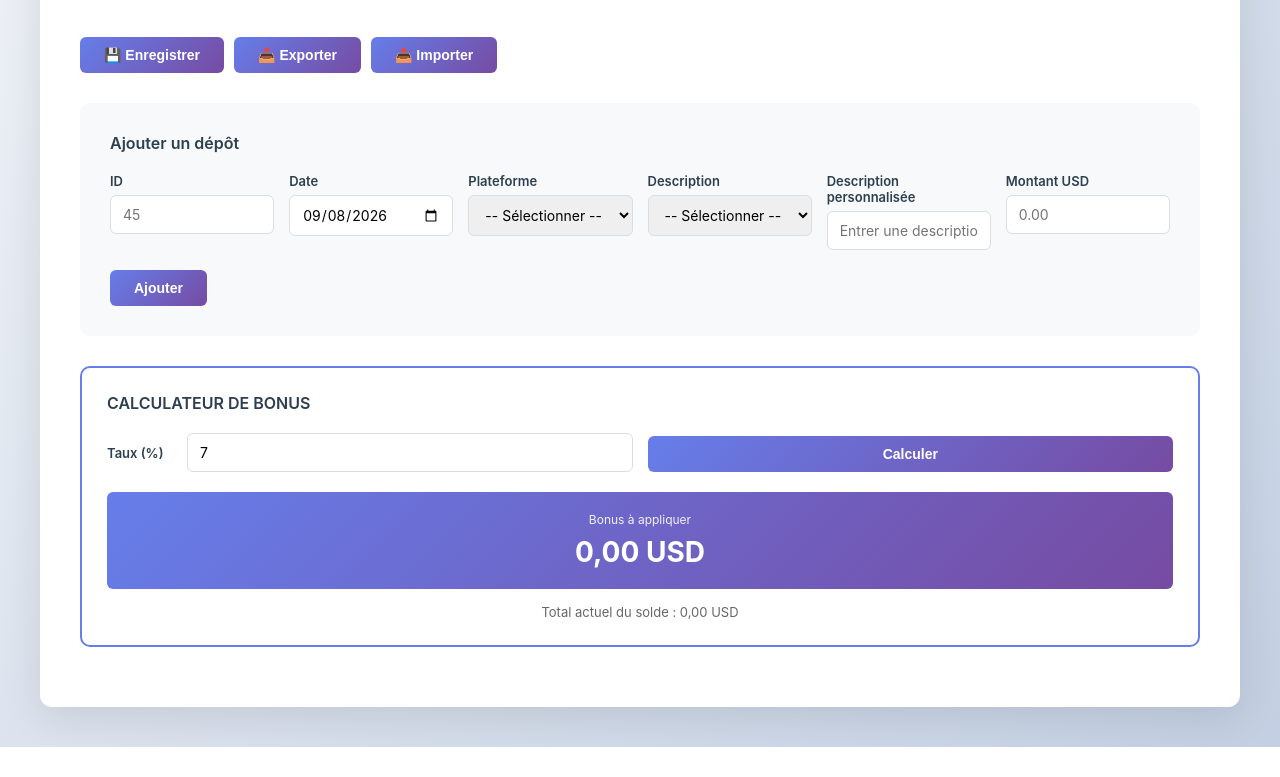
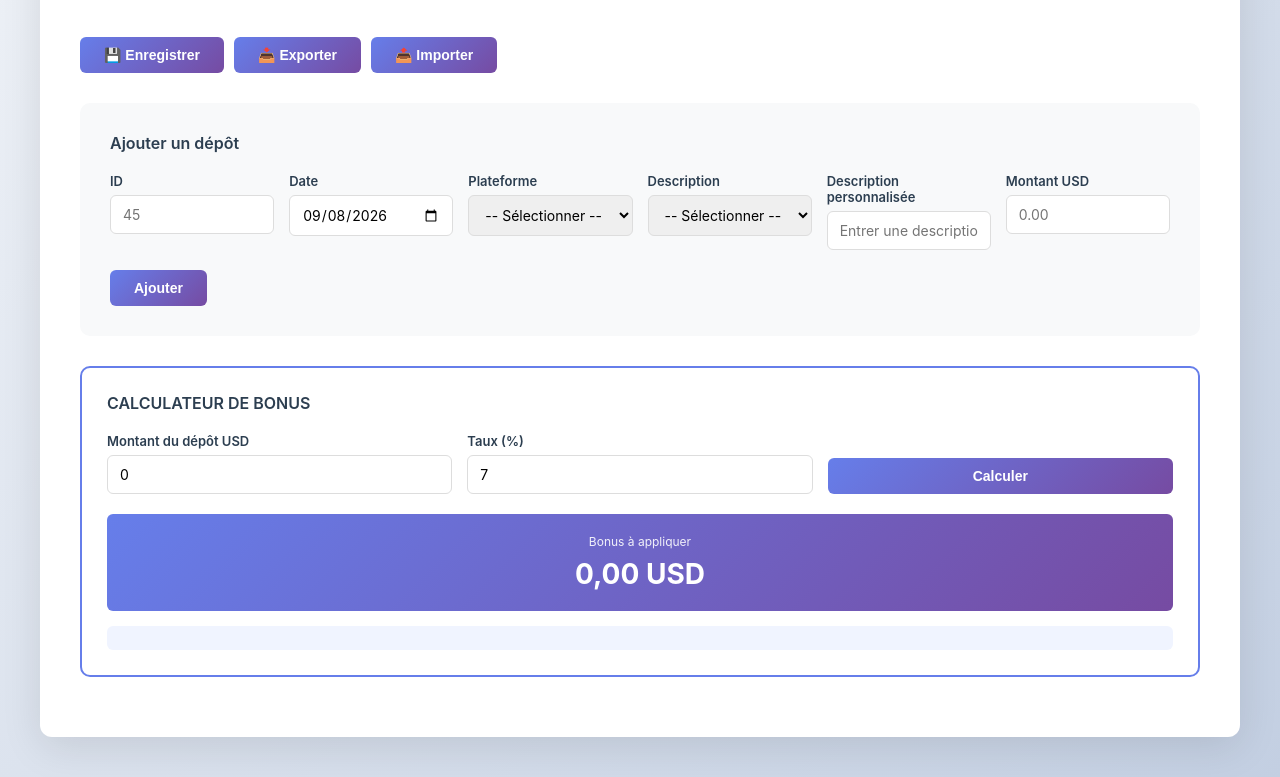
Before and after one commit to Steven2026-02/depot-tracker-html, a plain HTML site: page index.html in a window 1280 px wide. Shown: the part 483-1260 px from the top of the page. Before the commit the page ends 1230 px from the top, so only its background shows below. Drawn offline with Linux system fonts and the light colour scheme.

Commit message:
Ajouter champ montant dépôt direct dans calculateur bonus avec affichage du calcul

```diff
--- a/index.html
+++ b/index.html
@@ -249,30 +249,26 @@
 
         .bonus-controls {
             display: grid;
-            grid-template-columns: repeat(auto-fit, minmax(140px, 1fr));
+            grid-template-columns: repeat(auto-fit, minmax(180px, 1fr));
             gap: 15px;
             margin-bottom: 20px;
             align-items: flex-end;
         }
 
         .bonus-controls .form-group {
-            flex-direction: row;
-            align-items: center;
-            gap: 10px;
+            flex-direction: column;
         }
 
         .bonus-controls label {
-            min-width: 70px;
-            margin-bottom: 0;
+            margin-bottom: 6px;
         }
 
         .bonus-controls input {
-            flex: 1;
+            padding: 10px 12px;
         }
 
         .bonus-controls .btn {
-            padding: 10px 20px;
-            margin: 0;
+            padding: 10px 24px;
         }
 
         .bonus-result {
@@ -295,10 +291,14 @@
             font-weight: 700;
         }
 
-        .bonus-total {
+        .bonus-calculation {
+            background: #f0f4ff;
+            padding: 12px;
+            border-radius: 6px;
+            font-size: 12px;
+            color: #666;
             text-align: center;
-            font-size: 13px;
-            color: #666;
+            margin-top: 10px;
         }
 
         .modal {
@@ -485,6 +485,10 @@
             <h4>CALCULATEUR DE BONUS</h4>
             <div class="bonus-controls">
                 <div class="form-group">
+                    <label for="bonusDepotTotal">Montant du dépôt USD</label>
+                    <input type="number" id="bonusDepotTotal" placeholder="0.00" step="0.01" min="0">
+                </div>
+                <div class="form-group">
                     <label for="bonusRate">Taux (%)</label>
                     <input type="number" id="bonusRate" value="7" step="0.01" min="0">
                 </div>
@@ -494,9 +498,7 @@
                 <div class="bonus-result-label">Bonus à appliquer</div>
                 <div class="bonus-result-amount"><span id="bonusAmount">0,00</span> USD</div>
             </div>
-            <div class="bonus-total">
-                Total actuel du solde : <span id="bonusTotal">0,00</span> USD
-            </div>
+            <div class="bonus-calculation" id="bonusCalculationDisplay"></div>
         </div>
     </div>
 
@@ -620,6 +622,8 @@
             document.getElementById('addBtn').addEventListener('click', addDeposit);
             document.getElementById('addDescription').addEventListener('change', handleDescriptionChange);
             document.getElementById('calculateBonusBtn').addEventListener('click', calculateBonus);
+            document.getElementById('bonusDepotTotal').addEventListener('input', updateBonusDisplay);
+            document.getElementById('bonusRate').addEventListener('input', updateBonusDisplay);
             document.getElementById('saveBtn').addEventListener('click', saveData);
             document.getElementById('exportBtn').addEventListener('click', exportData);
             document.getElementById('importBtn').addEventListener('click', () => document.getElementById('importFile').click());
@@ -809,16 +813,35 @@
             });
 
             document.getElementById('totalAmount').textContent = formatAmount(total);
-            document.getElementById('bonusTotal').textContent = formatAmount(total);
+            document.getElementById('bonusDepotTotal').value = total;
+            updateBonusDisplay();
+        }
+
+        // ============ AFFICHER LE CALCUL DU BONUS ============
+        function updateBonusDisplay() {
+            const depotTotal = parseFloat(document.getElementById('bonusDepotTotal').value) || 0;
+            const rate = parseFloat(document.getElementById('bonusRate').value) || 0;
+            const bonus = (depotTotal * rate) / 100;
+
+            if (depotTotal > 0 && rate > 0) {
+                const calculation = `${formatAmount(depotTotal)} × ${formatAmount(rate)}% = ${formatAmount(bonus)}`;
+                document.getElementById('bonusCalculationDisplay').textContent = calculation;
+            } else {
+                document.getElementById('bonusCalculationDisplay').textContent = '';
+            }
         }
 
         // ============ CALCUL DU BONUS ============
         function calculateBonus() {
-            const totalText = document.getElementById('totalAmount').textContent;
-            const total = parseFloat(totalText.replace(',', '.')) || 0;
+            const depotTotal = parseFloat(document.getElementById('bonusDepotTotal').value) || 0;
             const rate = parseFloat(document.getElementById('bonusRate').value) || 0;
-            const bonus = (total * rate) / 100;
 
+            if (depotTotal <= 0) {
+                alert('Veuillez entrer un montant de dépôt valide.');
+                return;
+            }
+
+            const bonus = (depotTotal * rate) / 100;
             document.getElementById('bonusAmount').textContent = formatAmount(bonus);
         }
 
```
